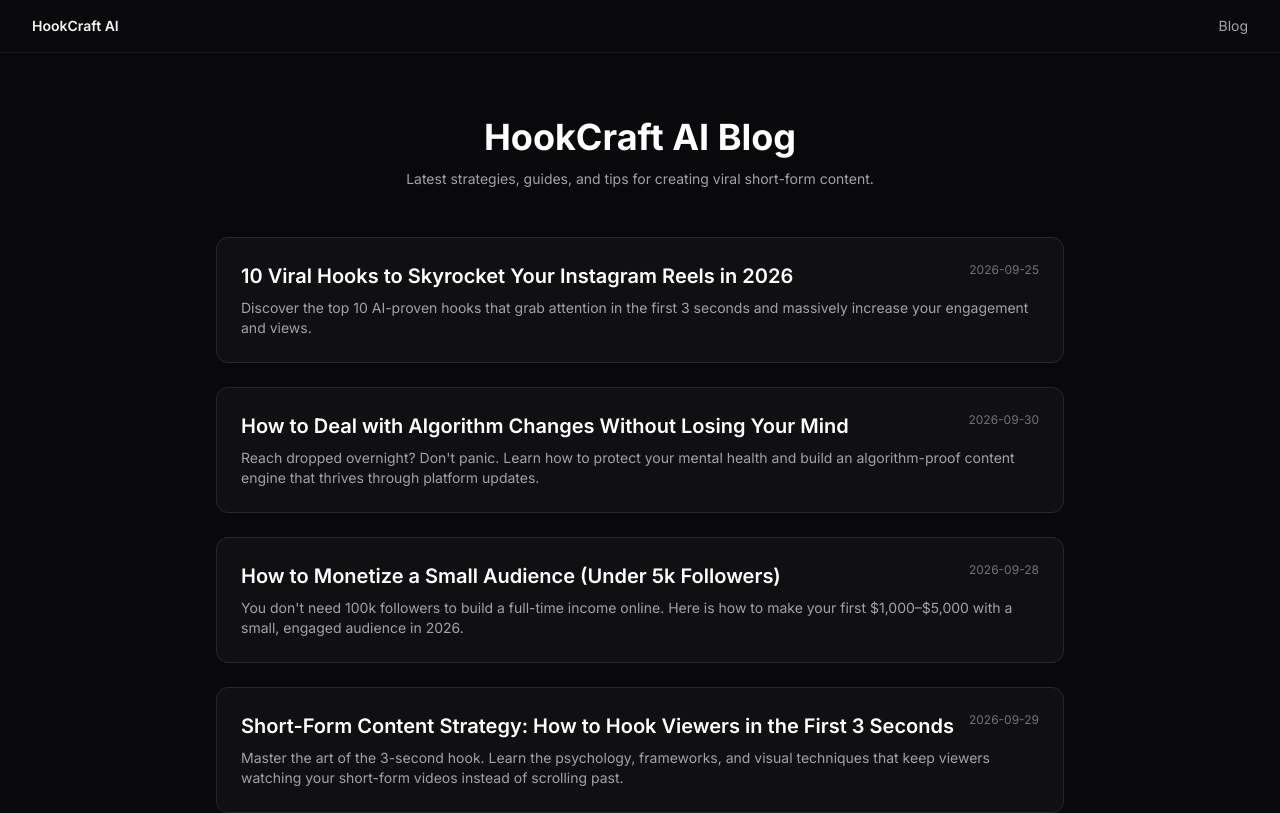
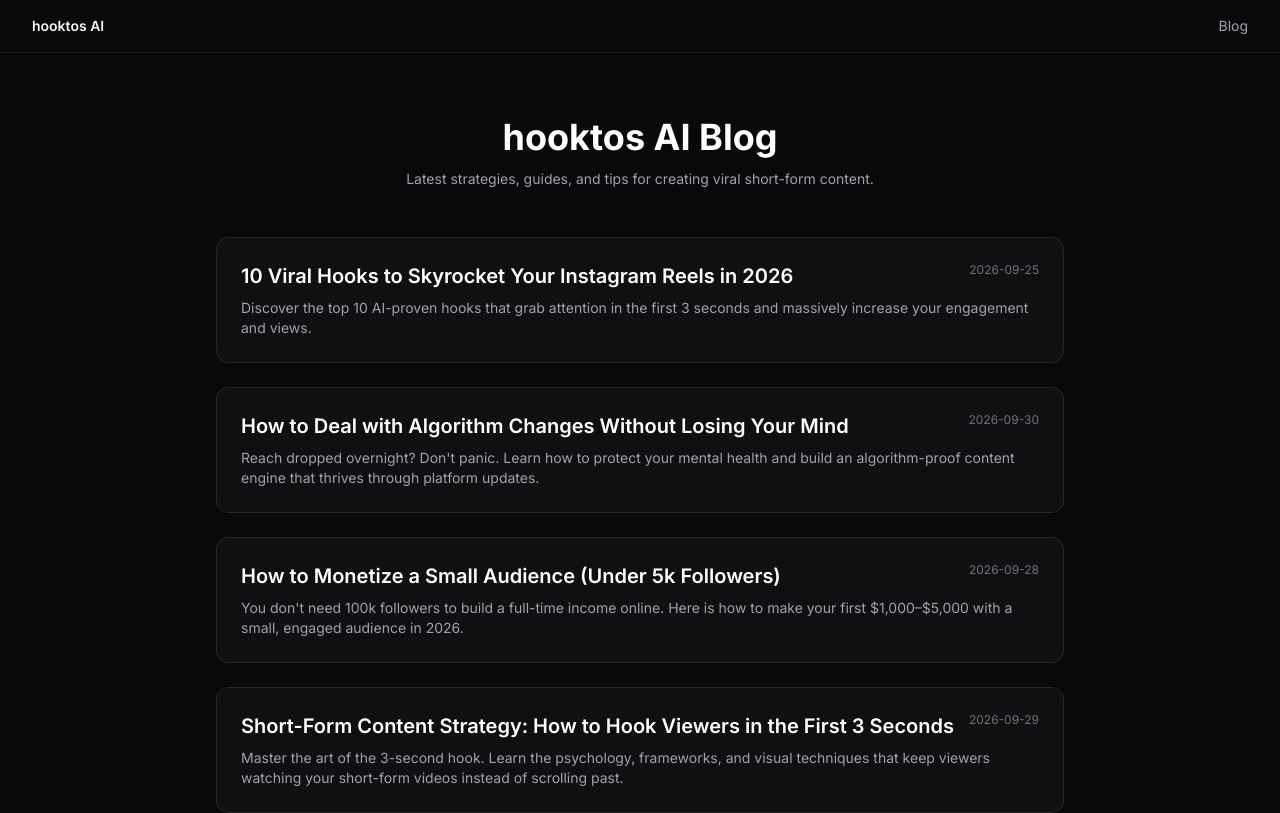
Before and after one commit to Sanchitbarjibhe/contentgen, a Next.js app: page /blog in a window 1280 px wide. Shown: the top 813 px of the page. Built offline with nearby package versions, Linux system fonts and the light colour scheme.

Commit message:
domain reg

```diff
--- a/app/blog/page.tsx
+++ b/app/blog/page.tsx
@@ -34,7 +34,7 @@ export default function BlogListingPage() {
     return (
         <main className="max-w-4xl mx-auto p-6 min-h-screen pt-16">
             <div className="text-center mb-12">
-                <h1 className="text-4xl font-bold text-white mb-3">HookCraft AI Blog</h1>
+                <h1 className="text-4xl font-bold text-white mb-3">hooktos AI Blog</h1>
                 <p className="text-zinc-400 text-sm">
                     Latest strategies, guides, and tips for creating viral short-form content.
                 </p>
--- a/app/layout.tsx
+++ b/app/layout.tsx
@@ -10,13 +10,13 @@ const inter = Inter({ subsets: ["latin"], variable: "--font-inter" });
 export const metadata: Metadata = {
   metadataBase: new URL('https://contentgen-eight.vercel.app'),
   title: {
-    default: 'HookCraft AI — Viral Hook Generator & SEO Content Assistant',
-    template: '%s | HookCraft AI',
+    default: 'hooktos AI — Viral Hook Generator & SEO Content Assistant',
+    template: '%s | hooktos AI',
   },
   description:
     'Generate 10x viral hooks for Instagram Reels, YouTube Shorts, and TikTok in seconds. Boost reach, engagement, and video retention with AI-driven content generation.',
   keywords: [
-    'HookCraft AI',
+    'hooktos AI',
     'Viral Hook Generator',
     'AI Content Generator',
     'Instagram Reels Hooks',
@@ -25,9 +25,9 @@ export const metadata: Metadata = {
     'Social Media Content Assistant',
     'Video Retention Hooks',
   ],
-  authors: [{ name: 'HookCraft AI Team' }],
-  creator: 'HookCraft AI',
-  publisher: 'HookCraft AI',
+  authors: [{ name: 'hooktos AI Team' }],
+  creator: 'hooktos AI',
+  publisher: 'hooktos AI',
   robots: {
     index: true,
     follow: true,
@@ -43,26 +43,26 @@ export const metadata: Metadata = {
     type: 'website',
     locale: 'en_US',
     url: 'https://contentgen-eight.vercel.app',
-    siteName: 'HookCraft AI',
-    title: 'HookCraft AI — Generate Viral Hooks & High-Ranking Content',
+    siteName: 'hooktos AI',
+    title: 'hooktos AI — Generate Viral Hooks & High-Ranking Content',
     description:
-      'Stop losing viewers! Generate high-retention viral hooks for Reels, Shorts, and TikTok instantly using HookCraft AI.',
+      'Stop losing viewers! Generate high-retention viral hooks for Reels, Shorts, and TikTok instantly using hooktos AI.',
     images: [
       {
         url: '/og-image.png', // Public folder मध्ये 1200x630px चा फोटो टाका
         width: 1200,
         height: 630,
-        alt: 'HookCraft AI Dashboard & Viral Hook Generator',
+        alt: 'hooktos AI Dashboard & Viral Hook Generator',
       },
     ],
   },
   twitter: {
     card: 'summary_large_image',
-    title: 'HookCraft AI — Create Viral Social Media Hooks in Seconds',
+    title: 'hooktos AI — Create Viral Social Media Hooks in Seconds',
     description:
       'Supercharge your social media growth with AI-generated hooks and high-converting content.',
     images: ['/og-image.png'],
-    creator: '@hookcraftai',
+    creator: '@hooktosai',
   },
   alternates: {
     canonical: 'https://contentgen-eight.vercel.app',
@@ -75,7 +75,7 @@ export default function RootLayout({ children }: { children: ReactNode }) {
       <body className={`${inter.variable} min-h-screen bg-zinc-950 font-sans text-zinc-100 antialiased`}>
         <header className="flex items-center justify-between border-b border-white/[0.06] px-4 py-4 sm:px-6 lg:px-8">
           <Link href="/" className="text-sm font-semibold text-zinc-100">
-            HookCraft AI
+            hooktos AI
           </Link>
           <div className="flex items-center gap-3">
             <Link
--- a/app/page.tsx
+++ b/app/page.tsx
@@ -24,7 +24,7 @@ export default function HomePage() {
     <main className="flex min-h-screen flex-col items-center justify-center gap-6 px-4 text-center">
       <span className="inline-flex items-center gap-2 rounded-full bg-indigo-500/10 px-4 py-1.5 text-sm font-medium text-indigo-300 ring-1 ring-inset ring-indigo-500/30">
         <Sparkles className="size-4" />
-        HookCraft AI
+        hooktos AI
       </span>
       <h1 className="text-4xl font-bold text-center">Stop losing viewers in the first 3 seconds.</h1>
       <p className="max-w-md text-zinc-500">
--- a/content/blogs/10-viral-hooks-for-reels.mdx
+++ b/content/blogs/10-viral-hooks-for-reels.mdx
@@ -2,7 +2,7 @@
 title: "10 Viral Hooks to Skyrocket Your Instagram Reels in 2026"
 description: "Discover the top 10 AI-proven hooks that grab attention in the first 3 seconds and massively increase your engagement and views."
 date: "2026-09-25"
-author: "HookCraft AI Team"
+author: "hooktos AI Team"
 keywords: "viral hooks, instagram reels, content creation, social media growth, AI hooks"
 ---
 
@@ -90,7 +90,7 @@ Here are **10 proven viral hooks** you can use right now to skyrocket your Insta
 > **"3 AI tools that feel illegal to know in 2026..."**
 
 * **Why it works:** AI is evolving fast, and audiences are constantly searching for cutting-edge tools that give them an unfair advantage.
-* **Best for:** AI generators, HookCraft AI updates, automation workflows, and tech trends.
+* **Best for:** AI generators, hooktos AI updates, automation workflows, and tech trends.
 
 ---
 
--- a/content/blogs/dealing_with_algorithm_changes.md
+++ b/content/blogs/dealing_with_algorithm_changes.md
@@ -2,7 +2,7 @@
 title: "How to Deal with Algorithm Changes Without Losing Your Mind"
 description: "Reach dropped overnight? Don't panic. Learn how to protect your mental health and build an algorithm-proof content engine that thrives through platform updates."
 date: "2026-09-30"
-author: "HookCraft AI Team"
+author: "hooktos AI Team"
 tags: \["Algorithm Updates", "Creator Mindset", "Social Media Strategy", "Content Distribution", "Audience Ownership"\]
 ---
 You wake up, open your dashboard, and check your latest post metrics.
--- a/content/blogs/monetize_a_small_audience.md
+++ b/content/blogs/monetize_a_small_audience.md
@@ -2,7 +2,7 @@
 title: "How to Monetize a Small Audience (Under 5k Followers)"
 description: "You don't need 100k followers to build a full-time income online. Here is how to make your first $1,000–$5,000 with a small, engaged audience in 2026."
 date: "2026-09-28"
-author: "HookCraft AI Team"
+author: "hooktos AI Team"
 tags: ["Monetization", "Creator Economy", "Solopreneur", "Digital Products", "Audience Building"]
 ---
 
--- a/content/blogs/short_form_content_strategy.md
+++ b/content/blogs/short_form_content_strategy.md
@@ -2,7 +2,7 @@
 title: "Short-Form Content Strategy: How to Hook Viewers in the First 3 Seconds"
 description: "Master the art of the 3-second hook. Learn the psychology, frameworks, and visual techniques that keep viewers watching your short-form videos instead of scrolling past."
 date: "2026-09-29"
-author: "HookCraft AI Team"
+author: "hooktos AI Team"
 tags: ["Short-Form Content", "Hooks", "Reels", "TikTok", "Retention", "Video Strategy"]
 ---
 You have **3 seconds**.
--- a/content/blogs/the_pitch_email_template_that_gets_brands_to_pay_you_more.md
+++ b/content/blogs/the_pitch_email_template_that_gets_brands_to_pay_you_more.md
@@ -2,7 +2,7 @@
 title: "The Pitch Email Template That Gets Brands to Pay You More (2026 Strategy)"
 description: "Stop sending cold pitch emails that get ignored. Use this proven brand pitch template and negotiation framework to double your creator sponsorship rates in 2026."
 date: "2026-10-01"
-author: "HookCraft AI Team"
+author: "hooktos AI Team"
 tags: ["Brand Deals", "Monetization", "Creator Economy", "Pitch Template", "Influencer Marketing", "Negotiation"]
 keywords: "pitch email template for creators, how to pitch brands, influencer pitch email, brand sponsorship outreach, monetization for content creators"
 ---
--- a/content/blogs/the_truth_about_going_viral_in_2026_skill_vs_luck.mdx
+++ b/content/blogs/the_truth_about_going_viral_in_2026_skill_vs_luck.mdx
@@ -2,7 +2,7 @@
 title: "The Truth About Going Viral in 2026: Skill vs. Luck"
 description: "Is going viral purely a game of algorithm luck, or is there an actual skill to it? Here is the unfiltered truth about what actually drives virality today."
 date: "2026-09-27"
-author: "HookCraft AI Team"
+author: "hooktos AI Team"
 tags: ["Content Creation", "Social Media", "Virality", "Growth Strategy", "Short-Form Content"]
 ---
 
--- a/package.json
+++ b/package.json
@@ -1,5 +1,5 @@
 {
-  "name": "hookcraft-ai",
+  "name": "hooktos-ai",
   "version": "1.0.0",
   "private": true,
   "scripts": {
--- a/tailwind.config.ts
+++ b/tailwind.config.ts
@@ -11,7 +11,7 @@ const config: Config = {
     extend: {
       colors: {
         accent: {
-          DEFAULT: "#4F46E5", // indigo-600, HookCraft brand accent
+          DEFAULT: "#4F46E5", // indigo-600, hooktos brand accent
           light: "#818CF8",
           dark: "#3730A3",
         },
```
Also changed, not shown: 2 other files (tests, documents, lock files or other folders).
